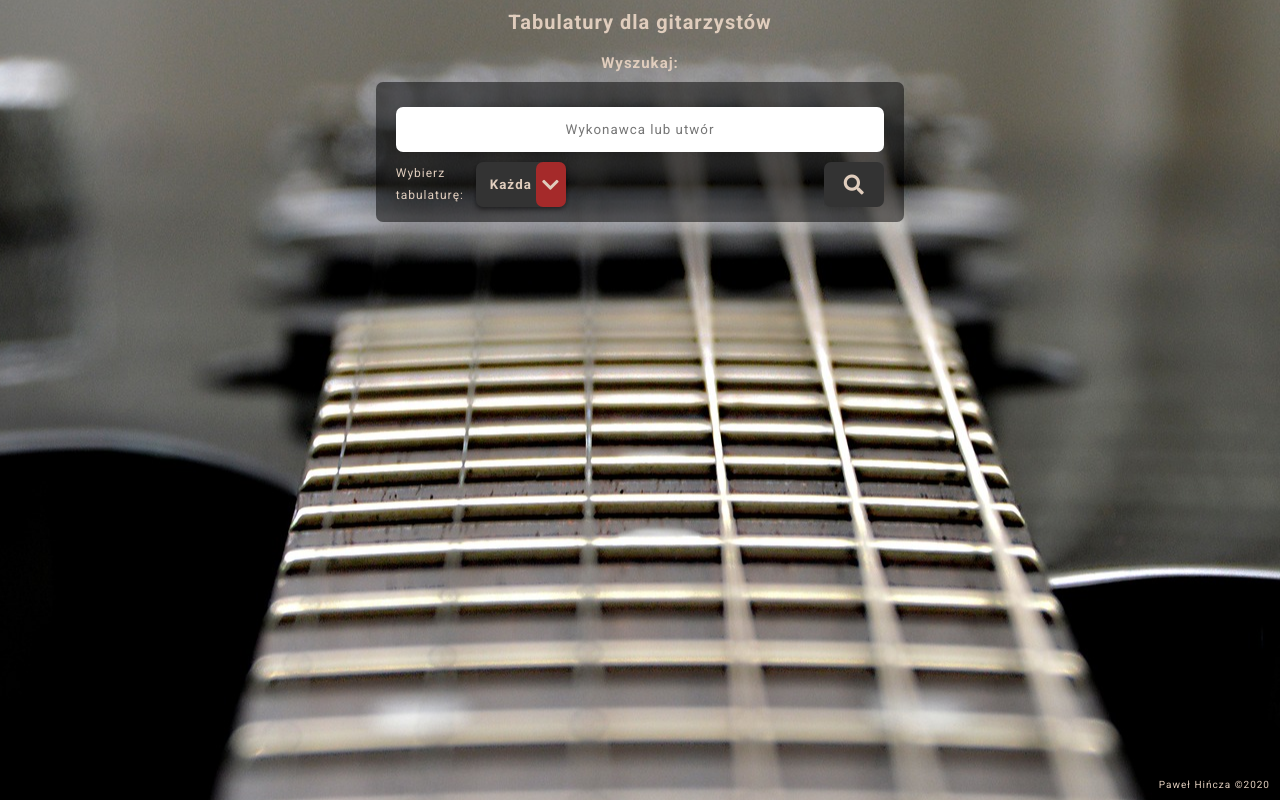
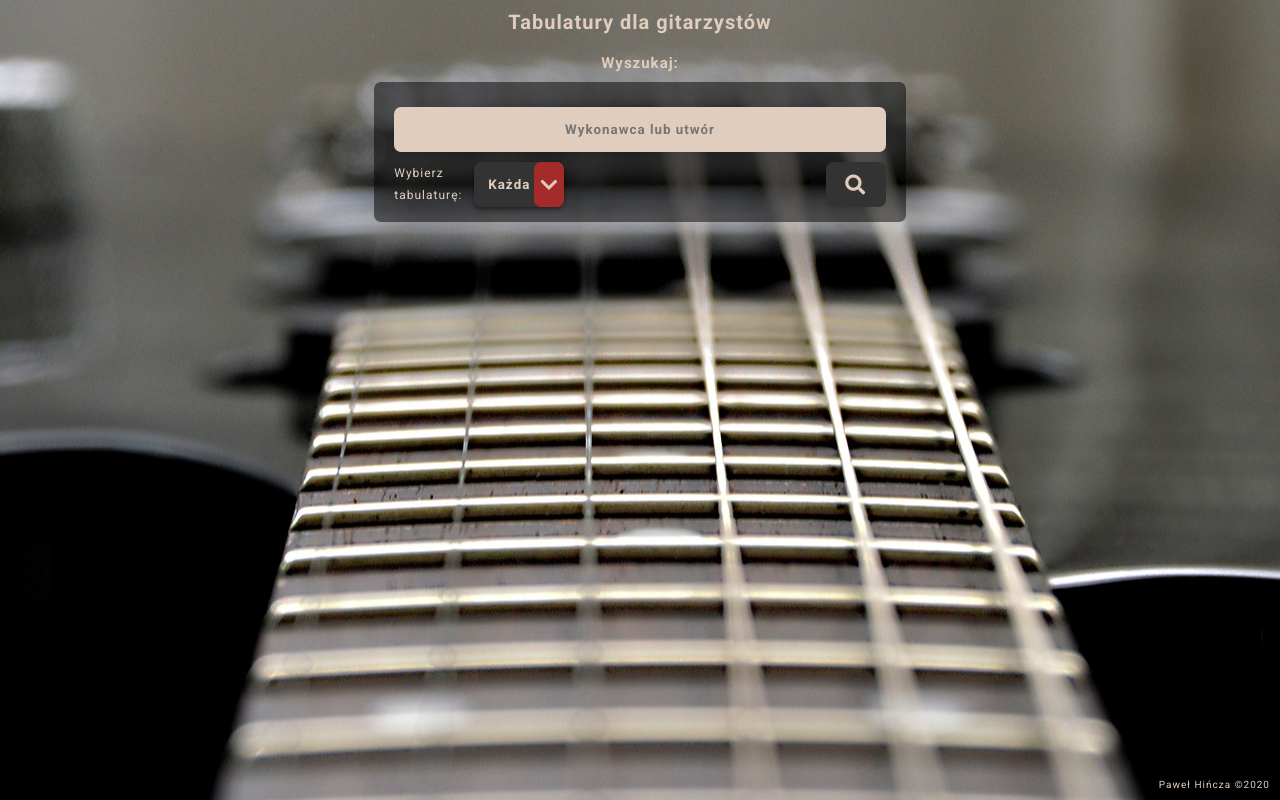
Before and after one commit to pawelsan/guitar-tabs-app, a React (Create React App) app: page / in a window 1280 px wide. Built offline with nearby package versions, Linux system fonts and the light colour scheme.

Commit message:
form input style fix

```diff
--- a/src/App.css
+++ b/src/App.css
@@ -39,6 +39,8 @@ form input {
     border-radius: 7px;
     text-align: center;
     color: #333;
+    font-weight: bold;
+    background-color: rgb(224, 205, 189)
 }
 
 .controls {
```
